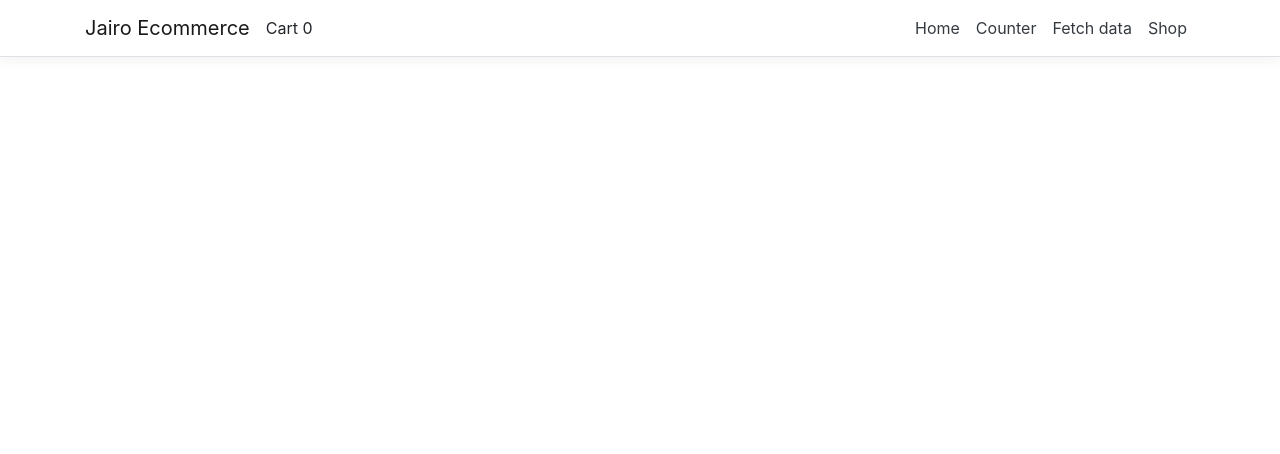
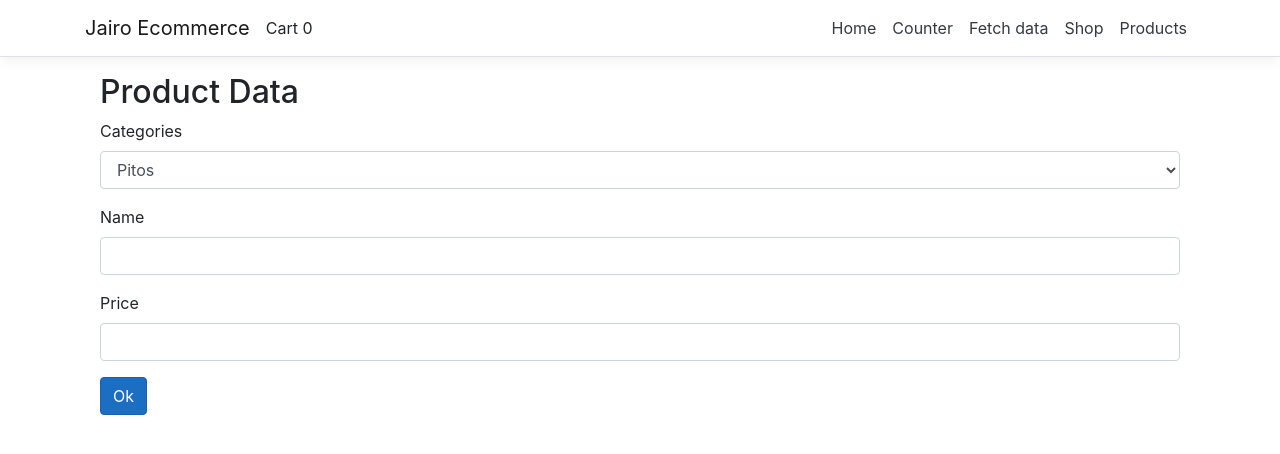
Before and after one commit to jairoisaac/jairoEcomerce, an Angular app in the folder ClientApp/: page /products in a window 1280 px wide. Before the commit this address led to /. Shown: the top 454 px of the page. Built offline with nearby package versions, Linux system fonts and the light colour scheme.

Commit message:
Add form to work products (crud)

```diff
--- a/ClientApp/src/app/app.module.ts
+++ b/ClientApp/src/app/app.module.ts
@@ -14,6 +14,7 @@ import { CartComponent } from './cart/cart.component';
 import { ShopComponent } from './shop/shop.component';
 import { CheckoutComponent } from './checkout/checkout.component';
 import { UploadComponent } from './upload/upload.component';
+import { ProductsComponent } from './products/products.component';
 @NgModule({
   declarations: [
     AppComponent,
@@ -25,7 +26,8 @@ import { UploadComponent } from './upload/upload.component';
     CartComponent,
     ShopComponent,
     CheckoutComponent,
-    UploadComponent
+    UploadComponent,
+    ProductsComponent
   ],
   imports: [
     BrowserModule.withServerTransition({ appId: 'ng-cli-universal' }),
@@ -37,6 +39,7 @@ import { UploadComponent } from './upload/upload.component';
       { path: 'fetch-data', component: FetchDataComponent },
       //{ path: 'product', component: ProductComponent },
       { path: 'shop', component: ShopComponent },
+      { path: 'products', component: ProductsComponent },
       { path: 'checkout', component: CheckoutComponent }
     ])
   ],
--- a/ClientApp/src/app/nav-menu/nav-menu.component.html
+++ b/ClientApp/src/app/nav-menu/nav-menu.component.html
@@ -31,6 +31,9 @@
           <li class="nav-item" [routerLinkActive]="['link-active']">
             <a class="nav-link text-dark" [routerLink]="['/shop']">Shop</a>
           </li>
+          <li class="nav-item" [routerLinkActive]="['link-active']">
+            <a class="nav-link text-dark" [routerLink]="['/products']">Products</a>
+          </li>
         </ul>
       </div>
     </div>
--- /dev/null
+++ b/ClientApp/src/app/products/products.component.html
@@ -0,0 +1,26 @@
+<div class="container">
+  <h2>Product Data</h2>
+  <form>
+    <div class="form-group">
+      <label for="categories">Categories</label>
+      <select class="form-control" aria-label="Default select example" id="categories">
+        <!--<option selected>Open this select menu</option>-->
+        <option value="1">Pitos</option>
+        <option value="2">Mildred</option>
+        <option value="3">Serah</option>
+        <option value="4">RoseMaries</option>
+        <option value="5">Caballos</option>
+      </select>
+
+    </div>
+    <div class="form-group">
+      <label for="name">Name</label>
+      <input id="name" name="name" class="form-control" type="text" />
+    </div>
+    <div class="form-group">
+      <label for="name">Price</label>
+      <input id="price" name="price" class="form-control" type="text" />
+    </div>
+    <button class="btn btn-primary">Ok</button>
+  </form>
+</div>
--- /dev/null
+++ b/ClientApp/src/app/products/products.component.ts
@@ -0,0 +1,15 @@
+import { Component, OnInit } from '@angular/core';
+
+@Component({
+  selector: 'app-products',
+  templateUrl: './products.component.html',
+  styleUrls: ['./products.component.css']
+})
+export class ProductsComponent implements OnInit {
+
+  constructor() { }
+
+  ngOnInit() {
+  }
+
+}
```
Also changed, not shown: ClientApp/src/app/products/products.component.css (added), 2 other files (tests, documents, lock files or other folders).
